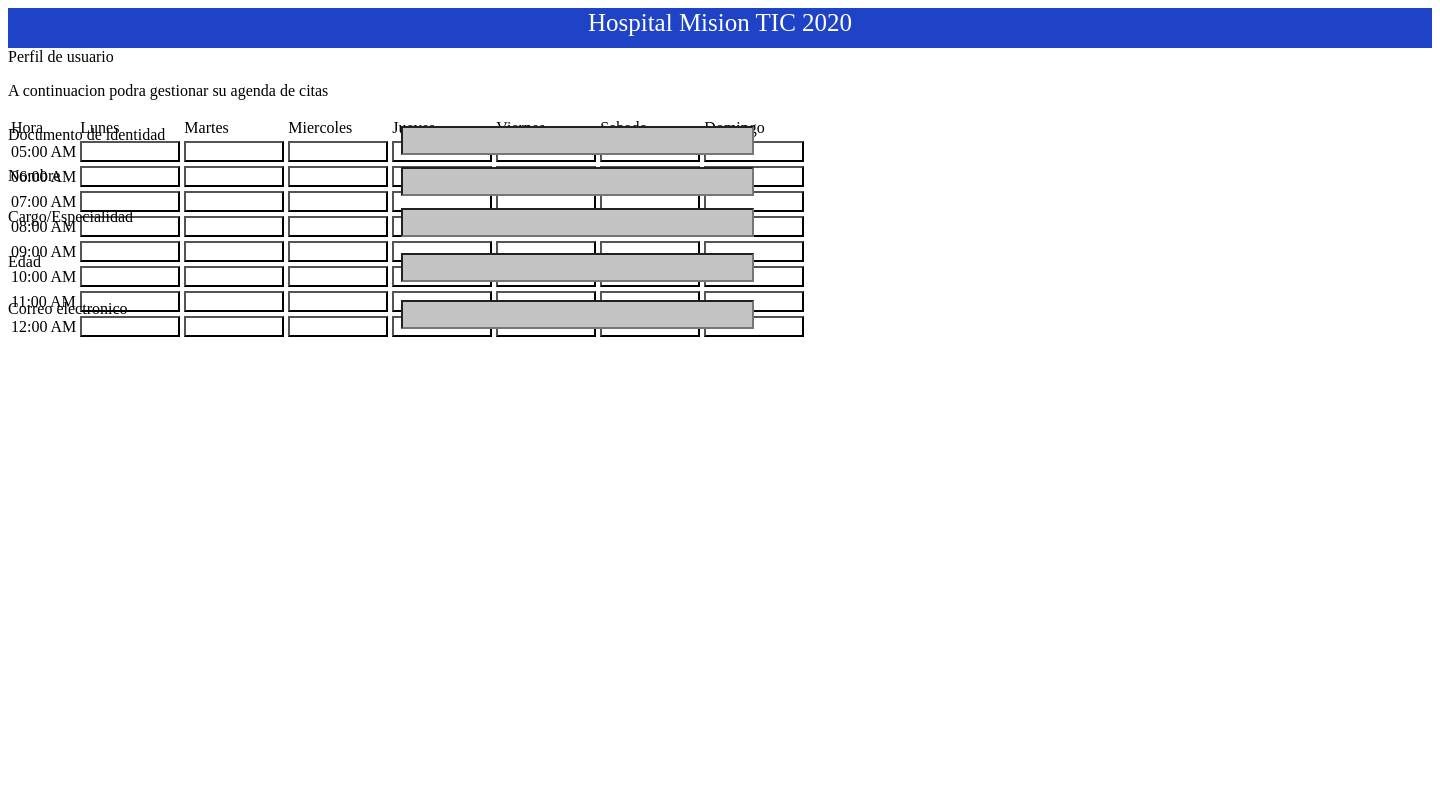
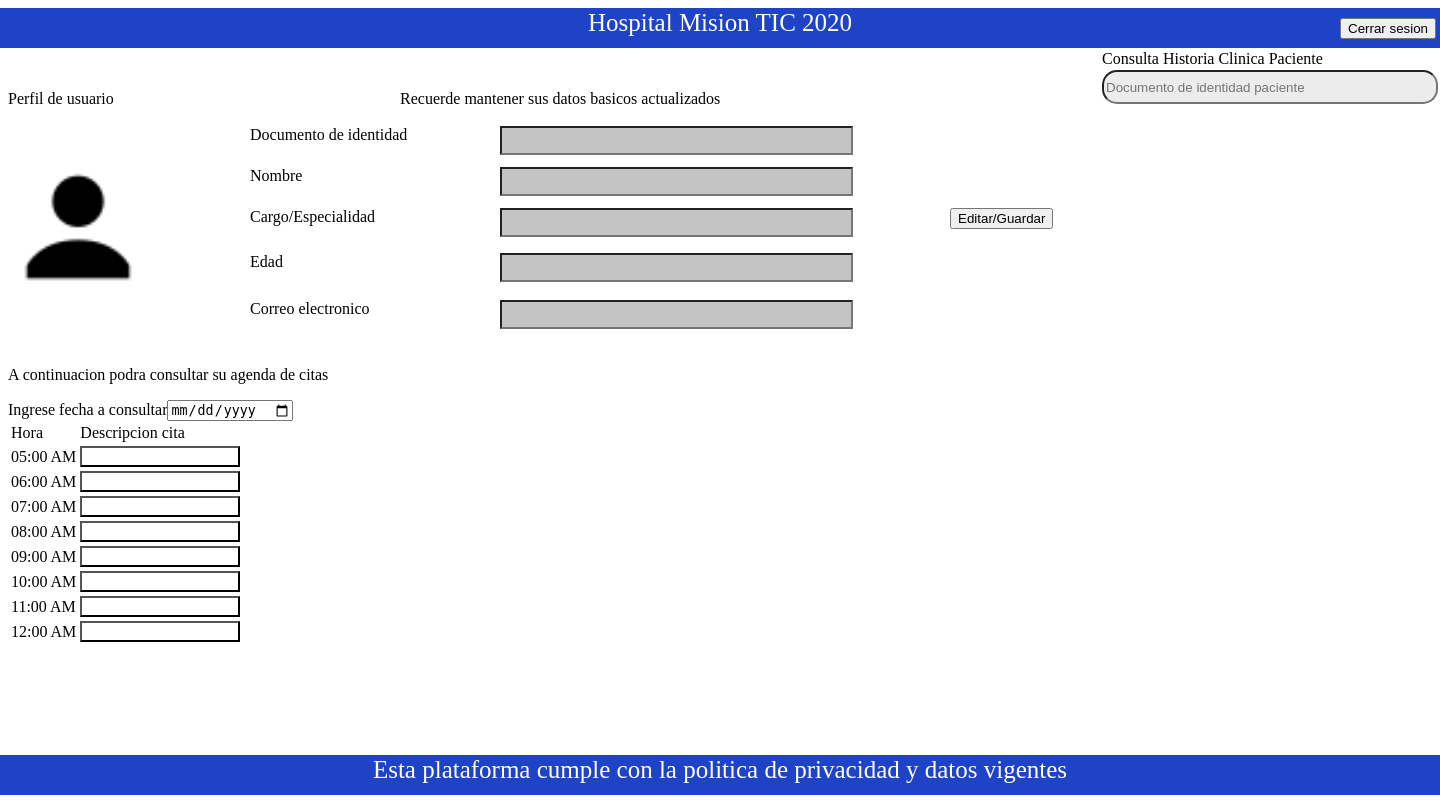
Before and after one commit to MSRestreLeon/Grupo-5-, a Flask app: page /medico in a window 1440 px wide. Run offline with Flask 2, Linux system fonts and the light colour scheme.

Commit message:
Se añade historia clinica paciente  desde medico

```diff
--- a/003_proyecto/static/css/estilos.css
+++ b/003_proyecto/static/css/estilos.css
@@ -1,4 +1,5 @@
 .franja {
+    position: absolute;
     background-color: #1E43C6;
     color: #ffffff;
     height: 40px;
@@ -7,16 +8,18 @@
     font-size: 25px;
     line-height: 29px;
     text-align: center;
+    left: 0px;
+    right: 0px;
 }
 .perfil {
     position: absolute;
     width: 345px;
     height: 23px;
-    left: 393px;
+    left: 250px;
     background: #C4C4C4;
 }
 .his_cli{
-    width: 100px;
+    width: 160px;
     background: white;
 }
 .separacion{
@@ -69,3 +72,16 @@
     #phone {
     border-style: groove groove groove none;
     }
+.footer{
+    position: absolute;
+    background-color: #1E43C6;
+    color: #ffffff;
+    text-align: center;
+    height: 40px;
+    font-style: normal;
+    font-weight: normal;
+    font-size: 25px;
+    line-height: 29px;
+    left: 0px;
+    right: 0px;
+}
--- a/003_proyecto/templates/medico.html
+++ b/003_proyecto/templates/medico.html
@@ -9,47 +9,58 @@
 </head>
 
 <body>
-    <div class="franja">Hospital Mision TIC 2020</div>
+    <div class="franja">Hospital Mision TIC 2020 <input type="button" value="Cerrar sesion" style="position: absolute; left: 1340px;top: 10px;"></div>
+    <div style="position: absolute;top: 90px;">
+        <label>Perfil de usuario</label></div>
+    <div><img class="fotoperfil" src="static/images/person.png"></div>
+    <div style="position: absolute; left: 400px;top: 90px;">Recuerde mantener sus datos basicos actualizados</div>
+    <form action="" method="">
+      <div style=" position: absolute; top: 126px;left: 250px;">Documento de identidad<input type="text" name="cedula" class="perfil" > </div>
+      <div style=" position: absolute; top: 167px;left: 250px;">Nombre <input type="text" name="nombre" class="perfil"> </div>
+      <div style=" position: absolute; top: 208px;left: 250px;">Cargo/Especialidad<input type="text" name="cargo" class="perfil"><input type="button" value="Editar/Guardar" style="left: 700px;position: absolute;"></div>
+      <div style=" position: absolute; top: 253px;left: 250px;">Edad<input type="text" name="edad" class="perfil"></div>
+      <div style=" position: absolute; top: 300px;left: 250px;">Correo electronico <input type="text" name="correo" class="perfil"></div>
+    </form>
+    <form action="">
+      <div style="position: absolute;width: 336px;height: 34px;left: 1102px;top: 50px;">Consulta Historia Clinica Paciente</div>
+      <div> <input type="search" placeholder="Documento de identidad paciente " style="position: absolute;width: 336px;height: 34px;left: 1102px;top: 70px;background: #ECECEC;border-radius: 15px;"> </div>
+  </form>
+    <form action="" style="position: absolute;top: 350px;">
+      <p>A continuacion podra consultar su agenda de citas</p>
       <div>
-        <label>Perfil de usuario</label>
+        <label for="">Ingrese fecha a consultar</label><input type="date">
       </div>
-    <form action="" method="">
-        <div style=" position: absolute; top: 126px;">Documento de identidad<input type="text" name="cedula" class="perfil" > </div>
-        <div style=" position: absolute; top: 167px;">Nombre <input type="text" name="nombre" class="perfil"> </div>
-        <div style=" position: absolute; top: 208px;">Cargo/Especialidad<input type="text" name="cargo" class="perfil"></div>
-        <div style=" position: absolute; top: 253px;">Edad<input type="text" name="edad" class="perfil"></div>
-        <div style=" position: absolute; top: 300px;">Correo electronico <input type="text" name="correo" class="perfil"></div>
-    </form>
-    <p>A continuacion podra gestionar su agenda de citas</p>
-    <table class="">
+      <table class="" >
           <tr>
-          <td>Hora</td><td>Lunes</td><td>Martes</td><td>Miercoles</td><td>Jueves</td><td>Viernes</td><td>Sabado</td><td>Domingo</td>
+            <td>Hora</td><td>Descripcion cita</td>
           </tr>
           <tr>
-          <td>05:00 AM</td><td><input type="button" class="his_cli"></td><td><input type="button" class="his_cli"></td><td><input type="button" class="his_cli"></td><td><input type="button" class="his_cli"></td><td><input type="button" class="his_cli"></td><td><input type="button" class="his_cli"></td><td><input type="button" class="his_cli"></td>
+            <td>05:00 AM</td><td><input type="button" class="his_cli">
           </tr>
           <tr>
-          <td>06:00 AM</td><td><input type="button" class="his_cli"></td><td><input type="button" class="his_cli"></td><td><input type="button" class="his_cli"></td><td><input type="button" class="his_cli"></td><td><input type="button" class="his_cli"></td><td><input type="button" class="his_cli"></td><td><input type="button" class="his_cli"></td>
+            <td>06:00 AM</td><td><input type="button" class="his_cli">
           </tr>
           <tr>
-          <td>07:00 AM</td><td><input type="button" class="his_cli"></td><td><input type="button" class="his_cli"></td><td><input type="button" class="his_cli"></td><td><input type="button" class="his_cli"></td><td><input type="button" class="his_cli"></td><td><input type="button" class="his_cli"></td><td><input type="button" class="his_cli"></td>
+            <td>07:00 AM</td><td><input type="button" class="his_cli">
           </tr>
           <tr>
-          <td>08:00 AM</td><td><input type="button" class="his_cli"></td><td><input type="button" class="his_cli"></td><td><input type="button" class="his_cli"></td><td><input type="button" class="his_cli"></td><td><input type="button" class="his_cli"></td><td><input type="button" class="his_cli"></td><td><input type="button" class="his_cli"></td>
+            <td>08:00 AM</td><td><input type="button" class="his_cli">
           </tr>
           <tr>
-          <td>09:00 AM</td><td><input type="button" class="his_cli"></td><td><input type="button" class="his_cli"></td><td><input type="button" class="his_cli"></td><td><input type="button" class="his_cli"></td><td><input type="button" class="his_cli"></td><td><input type="button" class="his_cli"></td><td><input type="button" class="his_cli"></td>
+            <td>09:00 AM</td><td><input type="button" class="his_cli">
           </tr>
           <tr>
-          <td>10:00 AM</td><td><input type="button" class="his_cli"></td><td><input type="button" class="his_cli"></td><td><input type="button" class="his_cli"></td><td><input type="button" class="his_cli"></td><td><input type="button" class="his_cli"></td><td><input type="button" class="his_cli"></td><td><input type="button" class="his_cli"></td>
+            <td>10:00 AM</td><td><input type="button" class="his_cli">
           </tr>
           <tr>
-          <td>11:00 AM</td><td><input type="button" class="his_cli"></td><td><input type="button" class="his_cli"></td><td><input type="button" class="his_cli"></td><td><input type="button" class="his_cli"></td><td><input type="button" class="his_cli"></td><td><input type="button" class="his_cli"></td><td><input type="button" class="his_cli"></td>
+            <td>11:00 AM</td><td><input type="button" class="his_cli">
           </tr>
           <tr>
-          <td>12:00 AM</td><td><input type="button" class="his_cli"></td><td><input type="button" class="his_cli"></td><td><input type="button" class="his_cli"></td><td><input type="button" class="his_cli"></td><td><input type="button" class="his_cli"></td><td><input type="button" class="his_cli"></td><td><input type="button" class="his_cli"></td>
+            <td>12:00 AM</td><td><input type="button" class="his_cli">
           </tr>
       </table>
+    </form>
+    <div class="footer" style="top: 755px;">Esta plataforma cumple con la politica de privacidad y datos vigentes</div>
 </body>
 
 </html>
```
Also changed, not shown: 003_proyecto/templates/historiaClinica.html (+39 -15 lines), 003_proyecto/static/images/back.png (added), 003_proyecto/static/images/home.png (added). Lines whose indentation alone changed are shown as unchanged.
